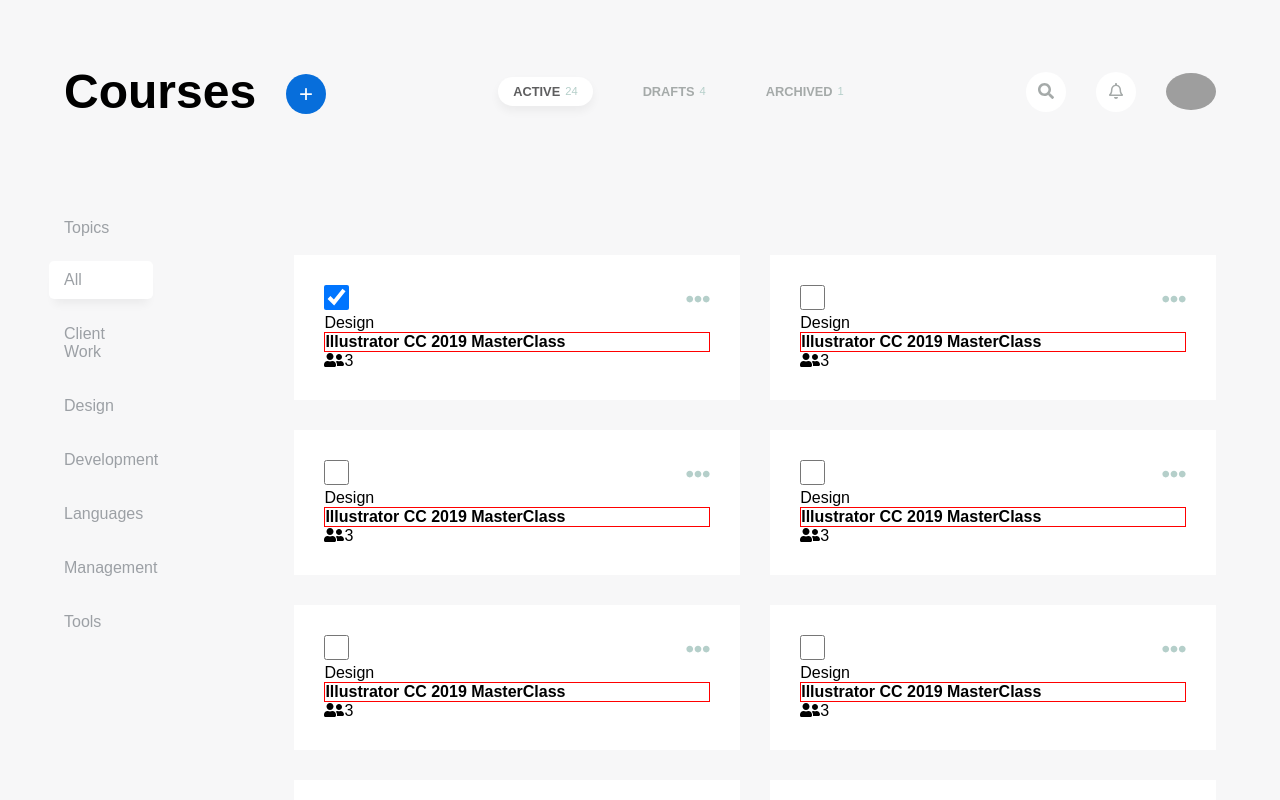
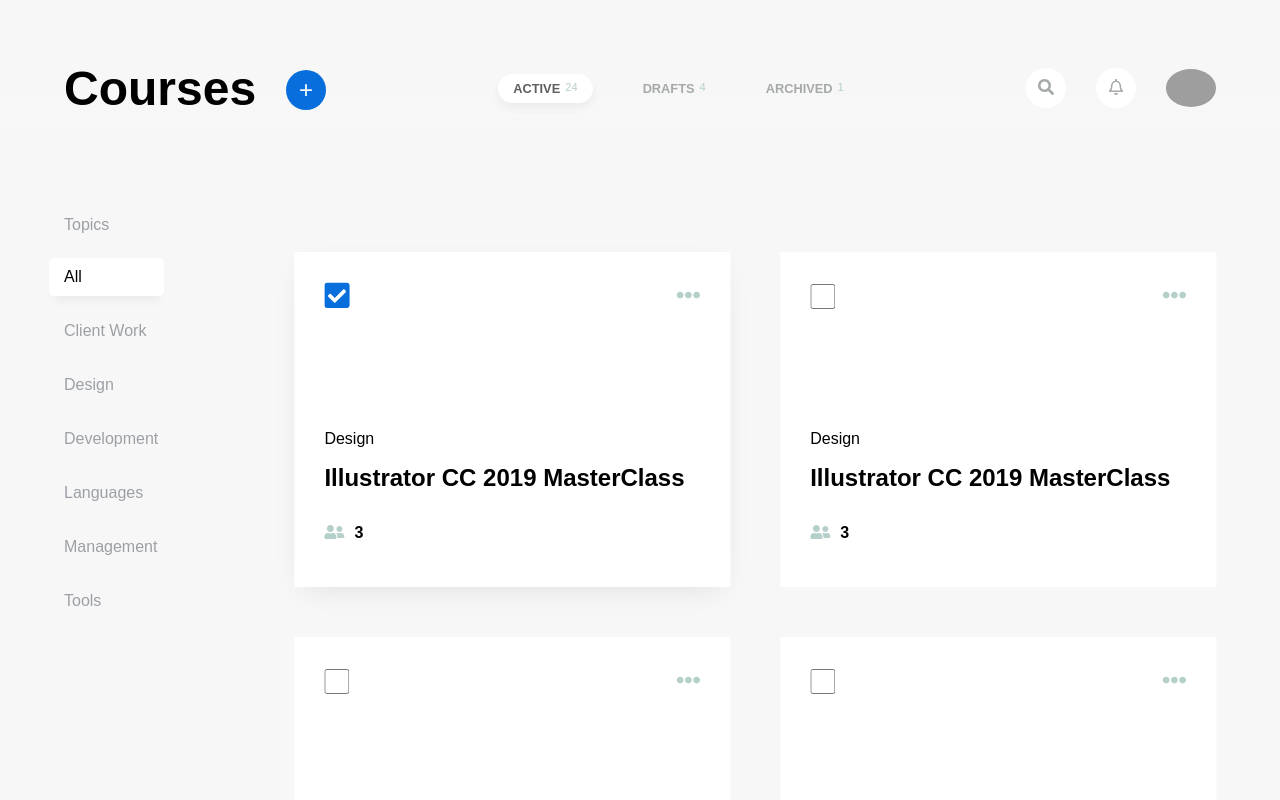
Before and after one commit to danilolmc/course-platform, an Angular app: page / in a window 1280 px wide. Both pictures are taken after a click on the checkbox 336 px from the left and 297 px from the top of the page. Shown: the top 800 px of the page. Built offline with nearby package versions, Linux system fonts and the light colour scheme; grey boxes are pictures that could not be loaded.

Commit message:
Added card effects

```diff
--- a/package.json
+++ b/package.json
@@ -21,6 +21,7 @@
     "@angular/router": "~11.0.5",
     "@fortawesome/angular-fontawesome": "^0.8.1",
     "@fortawesome/fontawesome-free": "^5.15.1",
+    "@fortawesome/fontawesome-svg-core": "^1.2.32",
     "@fortawesome/free-regular-svg-icons": "^5.15.1",
     "@fortawesome/free-solid-svg-icons": "^5.15.1",
     "rxjs": "~6.6.0",
--- a/src/app/app.component.css
+++ b/src/app/app.component.css
@@ -2,18 +2,23 @@ main{
   height: 80%;
   display: flex;
   width: 100%;
-  height: 100%;
+  height: auto;
+  padding: 5vh 5vw;
+  margin-top: 22vh;
   justify-content: space-between;
 }
 
 main > app-side-menu{
   width: 20%;
   transform: translateX(-15px);
+  position: fixed;
+
 }
 main > div.container-cards{
   width: 80%;
   padding-top: 4.5vh;
   display: grid;
   grid-template-columns: repeat(auto-fit, minmax(300px,1fr));
-  gap: 30px;
+  gap: 50px;
+  transform: translateX(18vw);
 }
--- a/src/app/app.module.ts
+++ b/src/app/app.module.ts
@@ -6,6 +6,7 @@ import { HeaderComponent } from './header/header.component';
 import { FontAwesomeModule } from '@fortawesome/angular-fontawesome';
 import { SideMenuComponent } from './side-menu/side-menu.component';
 import { CardComponent } from './card/card.component';
+import { ShadowOnHoverAndCheckModule } from './shared/directives/shadow-on-hover-and-check.module';
 
 @NgModule({
   declarations: [
@@ -16,7 +17,8 @@ import { CardComponent } from './card/card.component';
   ],
   imports: [
     BrowserModule,
-    FontAwesomeModule
+    FontAwesomeModule,
+    ShadowOnHoverAndCheckModule
   ],
   providers: [],
   bootstrap: [AppComponent]
--- a/src/app/card/card.component.css
+++ b/src/app/card/card.component.css
@@ -1,23 +1,55 @@
 div.card{
   background: #fff;
-  padding: 30px;
+  padding: 30px 30px 45px 30px;
   height: 100%;
   display: flex;
   flex-direction: column;
   justify-content: space-between;
+  cursor: pointer;
+  transition: .5s ease;
+}
+
+.hoverCard{
+  box-shadow: 0 10px 30px -10px rgba(0, 0, 0, .1);
 }
 
 div.card header{
   display: flex;
   justify-content: space-between;
   align-items: center;
+  overflow: hidden;
 }
 
 div.card header span input{
-
   width: 25px;
   height: 25px;
 }
+
+input[type="checkbox"]:checked {
+  opacity: 0;
+}
+
+input[type="checkbox"]:checked + .checkIcon{
+  opacity: 1;
+}
+
+.checkbox-container{
+  position: relative;
+  display: grid;
+  background: #fff;
+  place-content: center;
+}
+
+.checkIcon{
+  color: var(--primary);
+  font-size: 1.8rem;
+  position: absolute;
+  transform: translateY(-3px);
+  opacity: 0;
+  pointer-events: none;
+  transition: opacity .5s  ease;
+}
+
 
 div.card header span:last-child{
   color: #b5cfca;
@@ -25,6 +57,25 @@ div.card header span:last-child{
   cursor: pointer;
 }
 
+div.card-content {
+  margin: 15vh 0 2vh 0;
+}
+
 div.card-content h4{
-  border: 1px solid red;
+  font-size: 1.5rem;
+  margin: 2vh 0;
 }
+
+footer div{
+  display: flex;
+  align-items: center;
+  column-gap: 10px;
+}
+
+footer div span:first-child{
+  color: #b5cfca;
+}
+
+footer div span:last-child{
+  font-weight: bolder;
+}
--- a/src/app/card/card.component.html
+++ b/src/app/card/card.component.html
@@ -1,7 +1,8 @@
-<div class="card">
+<div class="card" appShadowOnHoverAndCheck [shadowByChecked]="cardSelected" #card>
   <header>
-    <span>
-      <input type="checkbox">
+    <span class="checkbox-container">
+      <input type="checkbox" (click)="selectCard()">
+      <fa-icon  class="checkIcon" [icon]="checkSquare"></fa-icon>
     </span>
 
     <span>
@@ -16,7 +17,9 @@
 
   <footer>
     <div class="footer-card-content">
-      <fa-icon [icon]="teamIcon"></fa-icon>
+      <span>
+        <fa-icon [icon]="teamIcon"></fa-icon>
+      </span>
       <span>3</span>
     </div>
   </footer>
--- a/src/app/card/card.component.ts
+++ b/src/app/card/card.component.ts
@@ -1,19 +1,38 @@
-import { Component, OnInit } from '@angular/core';
-import { faEllipsisH, faUserFriends } from '@fortawesome/free-solid-svg-icons';
+import { Component, OnInit, Renderer2, ElementRef, ViewChild, OnChanges, Output } from '@angular/core';
+import { faEllipsisH, faUserFriends, faCheckSquare } from '@fortawesome/free-solid-svg-icons';
 
 @Component({
   selector: 'app-card',
   templateUrl: './card.component.html',
   styleUrls: ['./card.component.css']
 })
-export class CardComponent implements OnInit {
+export class CardComponent {
 
   ellipsisIcon = faEllipsisH;
-  teamIcon = faUserFriends
+  teamIcon = faUserFriends;
+  checkSquare = faCheckSquare;
 
-  constructor() { }
+  cardSelected = false;
 
-  ngOnInit(): void {
+  @ViewChild('card') card !: ElementRef<HTMLDivElement>;
+
+  constructor(private render: Renderer2) { }
+
+
+  selectCard(){
+
+    this.cardSelected = !this.cardSelected;
+
+    if(this.cardSelected){
+
+      this.render.addClass(this.card.nativeElement,'hoverCard');
+
+    }else{
+
+      this.render.removeClass(this.card.nativeElement,'hoverCard');
+    }
   }
 
+
+
 }
--- a/src/app/header/header.component.css
+++ b/src/app/header/header.component.css
@@ -3,7 +3,14 @@ header{
   display: flex;
   justify-content: space-between;
   align-items: center;
-  margin-bottom: 100px;
+  padding: 10vh 5vw 8vh 5vw;
+  position: fixed;
+  top:0;
+  height: 20vh;
+  width: 100%;
+  background: linear-gradient(180deg, var(--litgher-gray) 60% , transparent);
+  /* border: 1px solid red; */
+  z-index: 10;
 }
 
 
--- /dev/null
+++ b/src/app/shared/directives/shadow-on-hover-and-check.directive.ts
@@ -0,0 +1,33 @@
+import { Directive, Renderer2, ElementRef, HostListener, Input, OnChanges, OnInit } from '@angular/core';
+
+@Directive({
+  selector: '[appShadowOnHoverAndCheck]'
+})
+export class ShadowOnHoverAndCheckDirective implements OnInit{
+
+  @Input() shadowByChecked: string = '';
+
+  constructor(private render: Renderer2, private elementRef: ElementRef<any>) {
+  }
+
+  ngOnInit(){
+
+    console.log(this.shadowByChecked)
+  }
+
+  @HostListener('mouseover')
+  shadowOn() {
+    if (!this.shadowByChecked) {
+      this.render.addClass(this.elementRef.nativeElement,'hoverCard');
+    }
+  }
+
+  @HostListener('mouseleave')
+  shadowOff() {
+    if(!this.shadowByChecked) {
+
+      this.render.removeClass(this.elementRef.nativeElement,'hoverCard');
+    }
+
+  }
+}
--- a/src/app/side-menu/side-menu.component.css
+++ b/src/app/side-menu/side-menu.component.css
@@ -17,5 +17,6 @@ li{
 
 li:first-child{
   background: #fff;
+  color: #000;
   box-shadow: 0 10px 10px -5px rgba(0, 0, 0, .05);
 }
--- a/src/styles.css
+++ b/src/styles.css
@@ -1,9 +1,18 @@
 :root{
   --primary:#076edb;
   --white:#fff;
-  --letgher-gray:#f7f7f8;
+  --litgher-gray:#f7f7f8;
 }
 
+
+::-webkit-scrollbar{
+  width: 5px;
+  background: #eee;
+}
+
+::-webkit-scrollbar-thumb{
+  background: #aaa;
+}
 
 *{
   box-sizing: border-box;
@@ -15,8 +24,7 @@
 }
 
 body{
-  padding: 8vh 5vw;
-  background: var(--letgher-gray);
+  background: var(--litgher-gray);
   height: 100vh;
 }
 
```
Also changed, not shown: src/app/shared/directives/shadow-on-hover-and-check.module.ts (added, +8 -0 lines), 2 other files (tests, documents, lock files or other folders).
